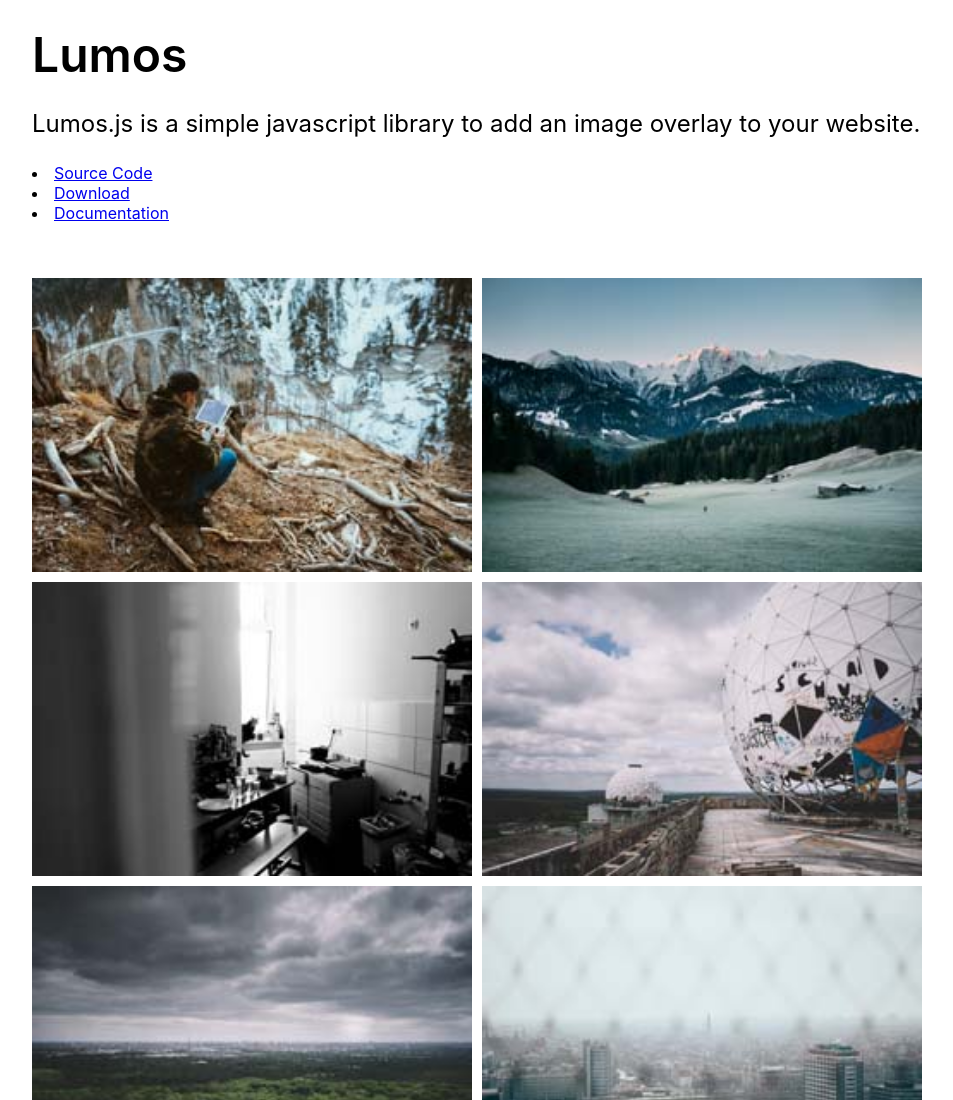
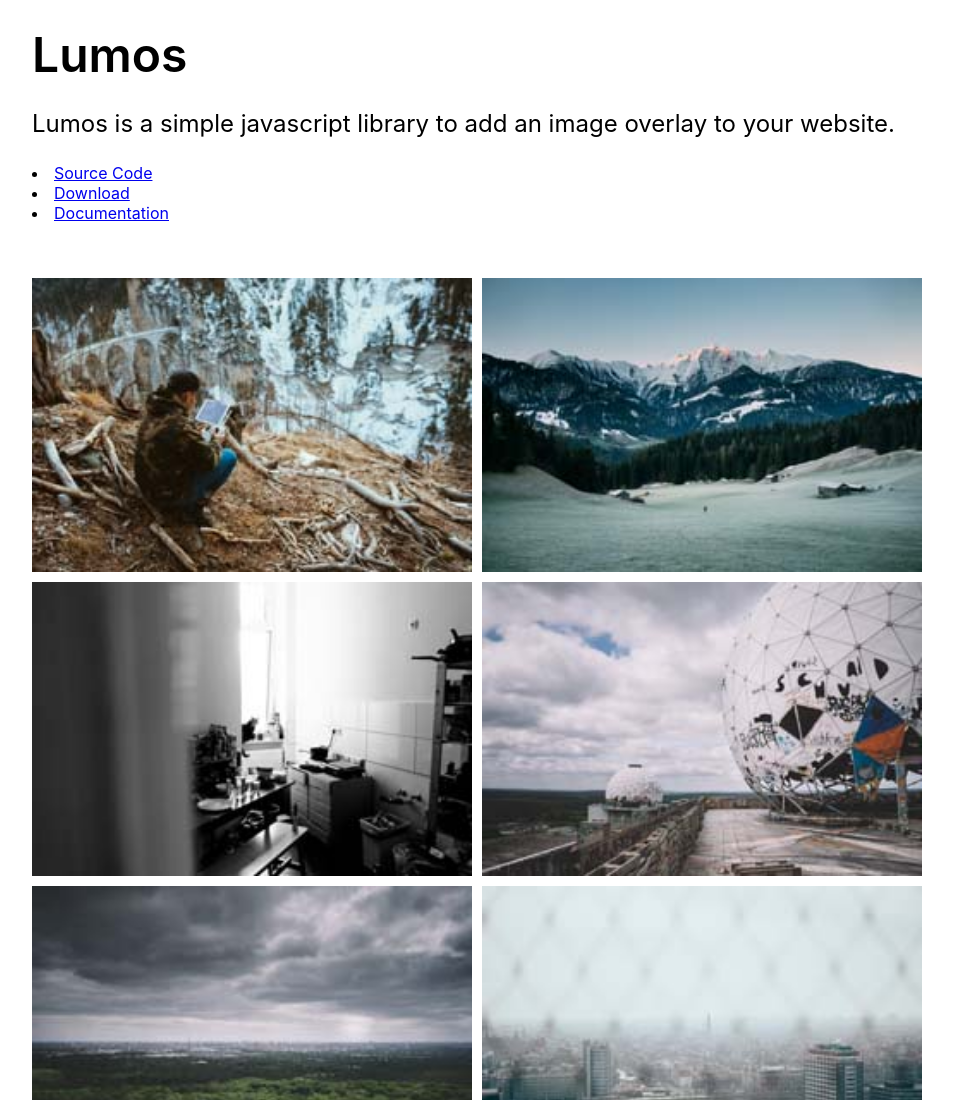
Before and after one commit to oliverschwendener/lumos, a website: page index.html in a window 1280 px wide. Shown: the top 1100 px of the page, without its empty margins (163-1116 px from the left). Drawn offline with Linux system fonts and the light colour scheme.

Commit message:
Fixed typo

```diff
--- a/index.html
+++ b/index.html
@@ -15,7 +15,7 @@
     <header>
         <div class="container header-container">
             <h1>Lumos</h1>
-            <h2>Lumos.js is a simple javascript library to add an image overlay to your website.</h2>
+            <h2>Lumos is a simple javascript library to add an image overlay to your website.</h2>
             <p>
                 <li>
                     <a href="https://github.com/oliverschwendener/lumos">Source Code</a>
```
Also changed, not shown: README.md.
